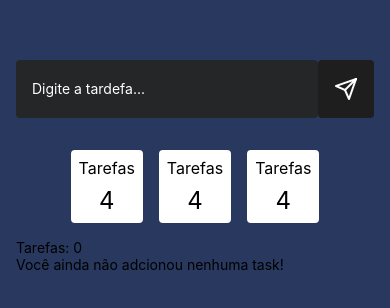
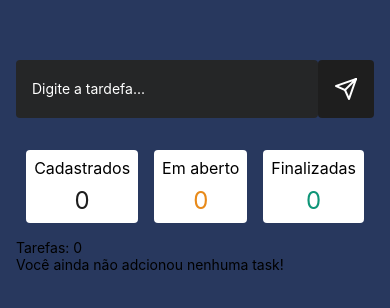
Before and after one commit to amaralmk2/residencia-tic-36, a React Native app: screen / in a window 390 px wide. Shown: the part 280-588 px from the top of the page. Built offline with nearby package versions, Linux system fonts and the light colour scheme.

Commit message:
Criado estilo dos cardNumber, criado metodo para checar quantas tarefas foram concluidas e quantas ainda estao em aberto

```diff
--- a/App.tsx
+++ b/App.tsx
@@ -12,6 +12,7 @@ export default function App() {
   const [tasks, setTask] = useState<{description: string; checked: boolean}[]>([]);
   const [taskText, setTaskText] = useState("");
   const [countTask, setCountTask] = useState(0);
+  const [countTaskChecked, setCountCheckedTask] = useState(0);
 
   function handleTaskAdd(){
 
@@ -58,14 +59,21 @@ export default function App() {
     ])
     }
 
-
-
   useEffect(()=> {
 
     let totalTasks = tasks.length;
     setCountTask(totalTasks);
 
   }, [tasks]);
+
+  useEffect(()=> {
+
+    let totalTasksChecked = tasks.filter(task => task.checked).length;
+    setCountCheckedTask(totalTasksChecked)
+
+  }, [tasks]);
+
+  const countTaskOpen = countTask - countTaskChecked;
 
   return (
     <View style={styles.container}>
@@ -74,9 +82,9 @@ export default function App() {
 
 
       <View style={{flexDirection: 'row', gap: 16}}>
-        <CardNumber />
-        <CardNumber />
-        <CardNumber />
+        <CardNumber title={"Cadastrados"} num={countTask} color={"#1E1E1E"}/>
+        <CardNumber title={"Em aberto"} num={countTaskOpen} color={"#E88A1A"} />
+        <CardNumber title={"Finalizadas"} num={countTaskChecked} color={"#0E9577"}/>
         </View>
 
 
--- a/src/components/CardNumber/index.tsx
+++ b/src/components/CardNumber/index.tsx
@@ -1,12 +1,18 @@
 import { Container, CardTitle, CardValue } from "./styles";
 
+type Props = {
+    title: string;
+    num: number;
+    color: string;
+}
 
-export function CardNumber(){
+
+export function CardNumber({title, num, color}:Props){
     return(
 
         <Container>
-            <CardTitle>Tarefas</CardTitle>
-            <CardValue>4</CardValue>
+            <CardTitle>{title}</CardTitle>
+            <CardValue style={color ? {color: color} : {}} >{num}</CardValue>
             </Container>
 
     );
```
